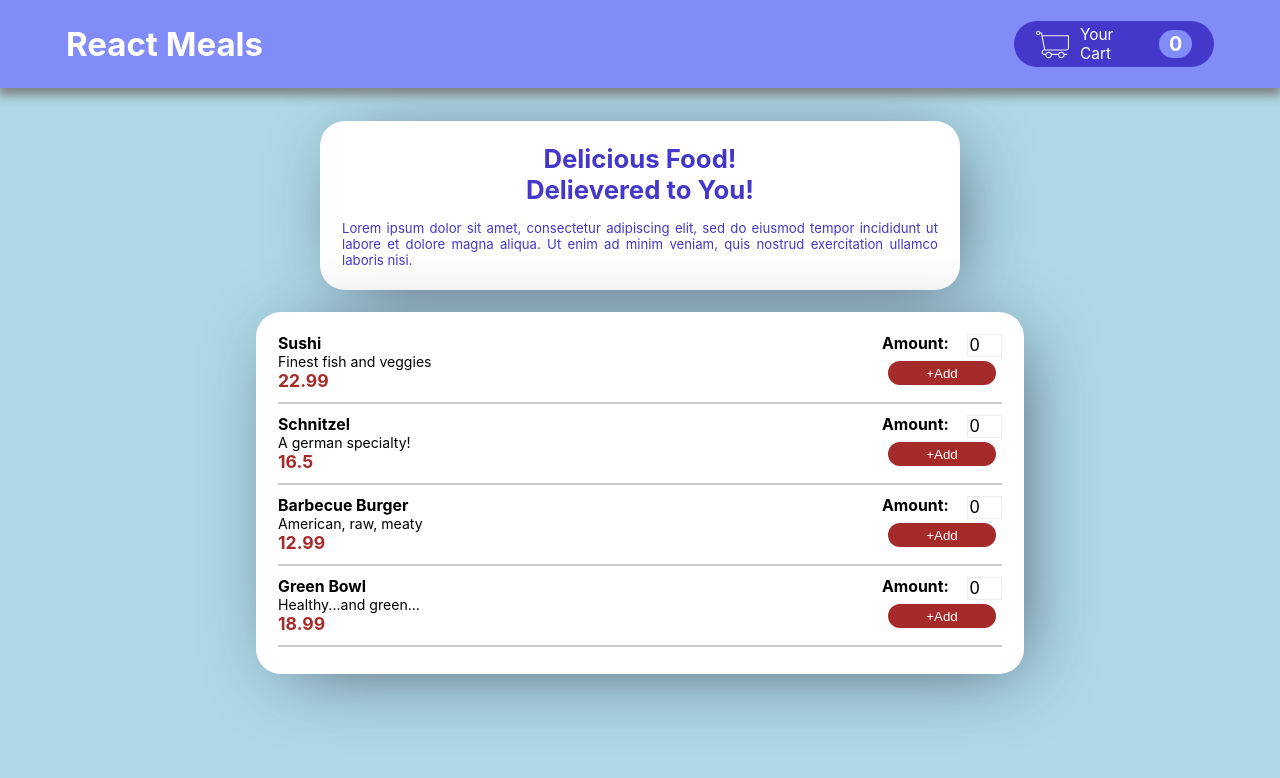
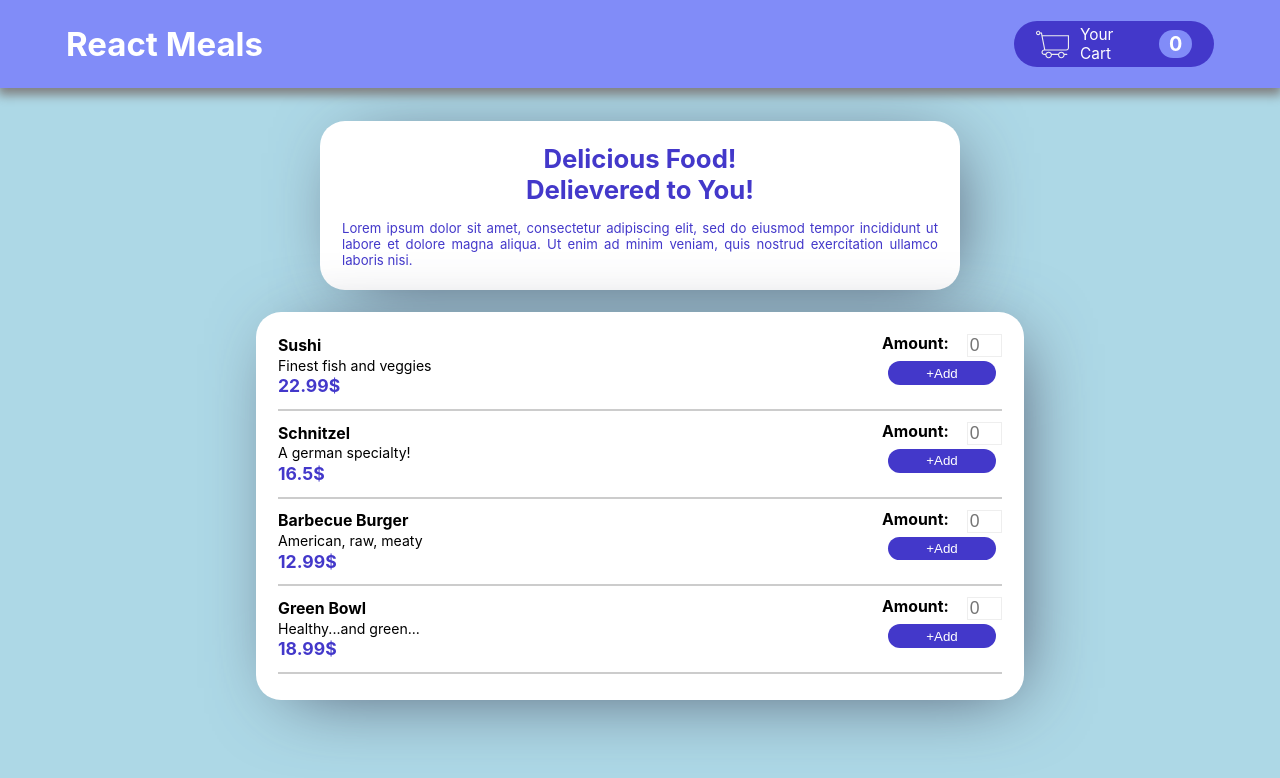
Before and after one commit to earool/food-order-app, a React (Create React App) app: page / in a window 1280 px wide. Shown: the top 778 px of the page. Built offline with nearby package versions, Linux system fonts and the light colour scheme.

Commit message:
Create CartContext and associate with mealItems

```diff
--- a/src/App.js
+++ b/src/App.js
@@ -1,14 +1,45 @@
-import React from 'react';
+/* eslint-disable react/jsx-no-constructed-context-values */
+import React, { useState } from 'react';
 
 import Header from './Header/Header';
 import MealsSummary from './MealsSummary/MealsSummary';
+import CartContext from './store/cart-context';
 
 function App() {
+  // eslint-disable-next-line no-unused-vars
+  const [amounts, setAmounts] = useState({
+    m1: 0,
+    m2: 0,
+    m3: 0,
+    m4: 0,
+  });
+
+  // eslint-disable-next-line no-unused-vars
+  function addItem(id, value) {
+    console.log(amounts);
+    setAmounts((prev) => {
+      const newAmount = +prev[id] + +value;
+      console.log(`${id}: ${value}`);
+      return ({
+        ...prev,
+        [id]: newAmount,
+      });
+    });
+  }
+
   return (
-    <>
+    <CartContext.Provider
+      value={{
+        m1: amounts.m1,
+        m2: amounts.m2,
+        m3: amounts.m3,
+        m4: amounts.m4,
+        addItem,
+      }}
+    >
       <Header />
       <MealsSummary />
-    </>
+    </CartContext.Provider>
   );
 }
 
--- a/src/MealsSummary/MealItem.js
+++ b/src/MealsSummary/MealItem.js
@@ -1,22 +1,36 @@
 /* eslint-disable jsx-a11y/label-has-associated-control */
-import React from 'react';
+import React, { useContext } from 'react';
+import CartContext from '../store/cart-context';
 
 import styles from './MealItem.module.css';
 
 function MealItem(props) {
+  const ctx = useContext(CartContext);
+  const amountHandler = (event) => {
+    event.preventDefault();
+    const input = event.target.querySelector('input');
+    const inputValue = input.value;
+    const inputId = input.id;
+    ctx.addItem(inputId, inputValue);
+    input.value = '0';
+    console.log(ctx);
+  };
   return (
     <li className={styles['item-container']}>
       <div>
         <h3>{props.name}</h3>
         <p>{props.desc}</p>
-        <p>{props.price}</p>
+        <p>
+          {props.price}
+          $
+        </p>
       </div>
-      <form type="submit">
+      <form onSubmit={amountHandler}>
         <div>
           <label htmlFor={props.id}>Amount:</label>
-          <input value="0" type="number" id={props.id} />
+          <input placeholder="0" step="1" min="0" type="number" id={props.id} />
         </div>
-        <button type="button">+Add</button>
+        <button type="submit">+Add</button>
       </form>
     </li>
   );
--- a/src/MealsSummary/MealItem.module.css
+++ b/src/MealsSummary/MealItem.module.css
@@ -34,7 +34,7 @@
 .item-container > form button {
   width: 90%;
   align-self: center;
-  background: brown;
+  background: var(--dark-blue);
   color: white;
   border: transparent;
   padding: 0.2rem;
@@ -45,7 +45,8 @@
 
 /* Right side */
 
-.item-container > div {
+.item-container > div > * {
+  margin: 0.1em 0;
 }
 
 .item-container > div > h3 {
@@ -58,6 +59,6 @@
 
 .item-container > div > p:last-child {
   font-size: 1em;
-  color: brown;
+  color: var(--dark-blue);
   font-weight: bold;
 }
--- a/src/MealsSummary/MealsSummary.js
+++ b/src/MealsSummary/MealsSummary.js
@@ -8,6 +8,7 @@ function MealsSummary() {
   const mealList = DUMMY_MEALS.map((meal) => (
     <MealItem
       key={meal.id}
+      id={meal.id}
       name={meal.name}
       desc={meal.description}
       price={meal.price}
--- /dev/null
+++ b/src/store/cart-context.js
@@ -0,0 +1,11 @@
+import React from 'react';
+
+const CartContext = React.createContext({
+  m1: 0,
+  m2: 0,
+  m3: 0,
+  m4: 0,
+  addItem: () => {},
+});
+
+export default CartContext;
```
